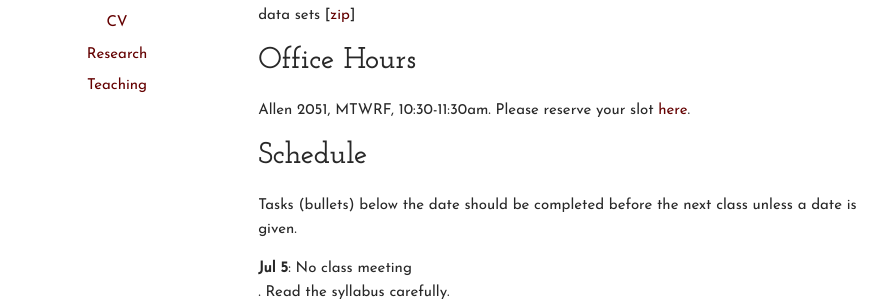
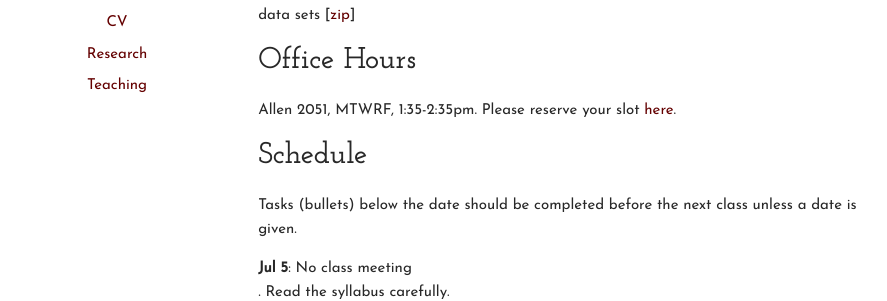
Before and after one commit to carlislerainey/carlislerainey.github.io, a Jekyll site: the page built from teaching/pols-209/index.md, in a window 1280 px wide. Shown: the part 232-533 px from the top of the page, without its empty margins (204-1091 px from the left). Built offline with Jekyll 4.4.1, drawn with Linux system fonts in a browser that asks for light colours.

Commit message:
update office hours

```diff
--- a/teaching/pols-209/index.md
+++ b/teaching/pols-209/index.md
@@ -11,7 +11,7 @@
 
 ## Office Hours
 
-Allen 2051, MTWRF, 10:30-11:30am. Please reserve your slot [here](http://www.calendly.com/carlislerainey).
+Allen 2051, MTWRF, 1:35-2:35pm. Please reserve your slot [here](http://www.calendly.com/carlislerainey).
 
 ## Schedule
 
```
